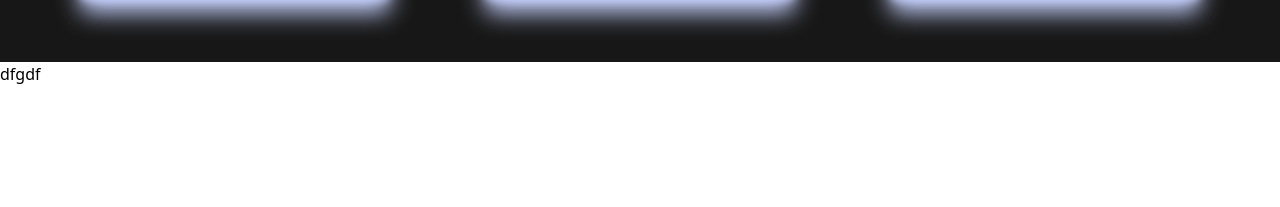
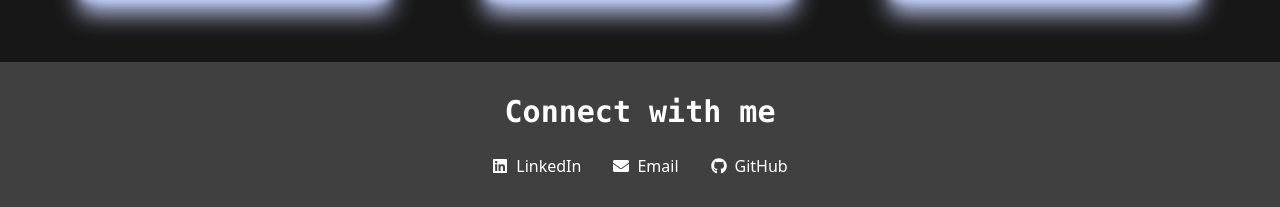
Before and after one commit to FarhanaUK/Portfolio, a React (Vite) app in the folder portfolio/: page / in a window 1280 px wide. Shown: the part 1692-1899 px from the top of the page. Before the commit the page ends 1778 px from the top, so only its background shows below. Built offline with nearby package versions, Linux system fonts and the light colour scheme.

Commit message:
connect with me

```diff
--- a/portfolio/src/components/Contact.jsx
+++ b/portfolio/src/components/Contact.jsx
@@ -1,10 +1,38 @@
+import { FaLinkedin, FaEnvelope, FaGithub } from 'react-icons/fa';
 
 function Contact() {
-    return <div className="bg-white">
+  return (
+    <div className="bg-neutral-700 p-8">
+      <h1 className="flex justify-center text-3xl font-mono text-white font-bold ">Connect with me</h1>
+      <div className='flex justify-center items-start gap-8 mt-6'>
+        <a
+          href="https://www.linkedin.com/in/farhana-aktar-5295167a/"
+          target="_blank"
+          rel="noopener noreferrer"
+          className="flex items-center text-white hover:text-blue-400"
+        >
+          <FaLinkedin className="mr-2" /> LinkedIn
+        </a>
+         <a
+          href="mailto:farhanaaktar@live.co.uk"
+          target="_blank"
+          rel="noopener noreferrer"
+          className="flex items-center text-white hover:text-blue-400"
+        >
+          <FaEnvelope className="mr-2" /> Email
+        </a>
 
-  <h2>dfgdf</h2>
+        <a
+          href="https://github.com/FarhanaUK"
+          target="_blank"
+          rel="noopener noreferrer"
+          className="flex items-center text-white hover:text-blue-400"
+        >
+          <FaGithub className="mr-2" /> GitHub
+        </a>
+      </div>
+    </div>
+  );
+}
 
-    </div>;
-  }
-
-  export default Contact;
+export default Contact;
```
